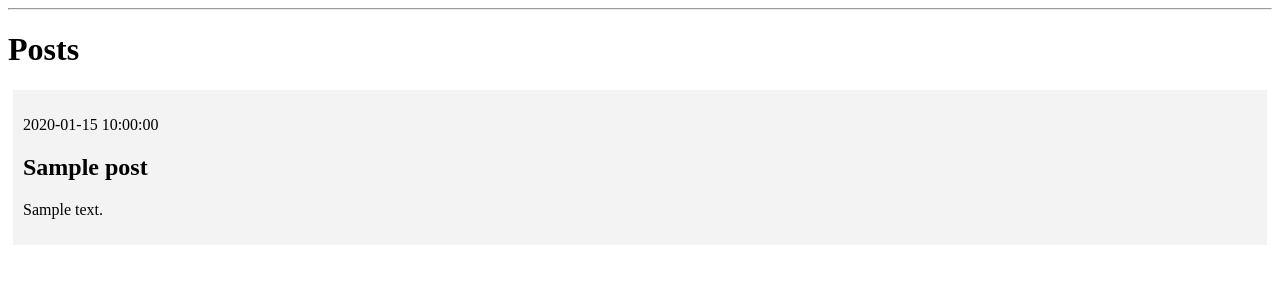
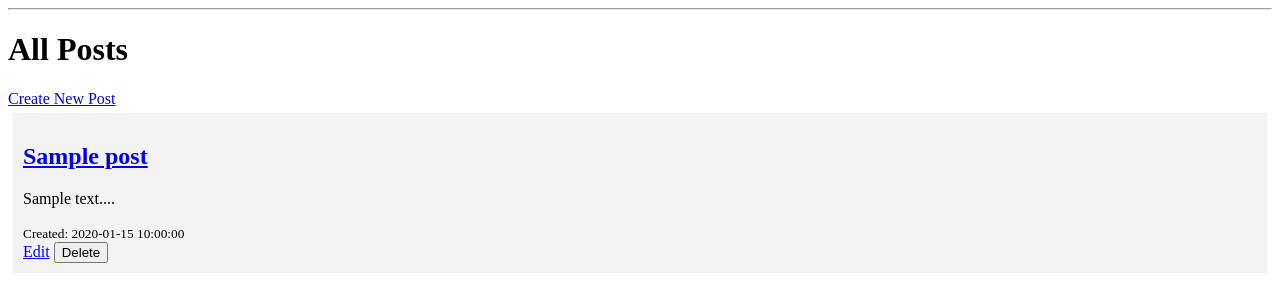
Before and after one commit to NoahMalik/Flask, a Flask app: template templates/index.html in a window 1280 px wide. Shown: the part 63-365 px from the top of the page. Run offline with Flask 3, Linux system fonts and the light colour scheme; the template is opened without the code that fills it: most values are stand-ins (such as "Sample title", 1, 10 or a date in 2020).

Commit message:
updating the index

```diff
--- a/templates/index.html
+++ b/templates/index.html
@@ -1,12 +1,17 @@
 {% extends 'base.html' %}
 
 {% block content %}
-    <h1>{% block title %} Posts {% endblock %}</h1>
-    {% for post in posts %}
-        <div class='post'>
-            <p>{{ post['created'] }}</p>
-            <h2>{{ post['title'] }}</h2>
-            <p>{{ post['content'] }}</p>
-        </div>
-    {% endfor %}
+  <h1>All Posts</h1>
+  <a href="{{ url_for('create') }}">Create New Post</a>
+  {% for post in posts %}
+    <div class="post">
+      <h2><a href="{{ url_for('post', id=post['id']) }}">{{ post['title'] }}</a></h2>
+      <p>{{ post['content'][:200] }}...</p>
+      <small>Created: {{ post['created'] }}</small><br>
+      <a href="{{ url_for('edit', id=post['id']) }}">Edit</a>
+      <form action="{{ url_for('delete', id=post['id']) }}" method="post" style="display:inline;">
+          <button type="submit">Delete</button>
+      </form>
+    </div>
+  {% endfor %}
 {% endblock %}
```
